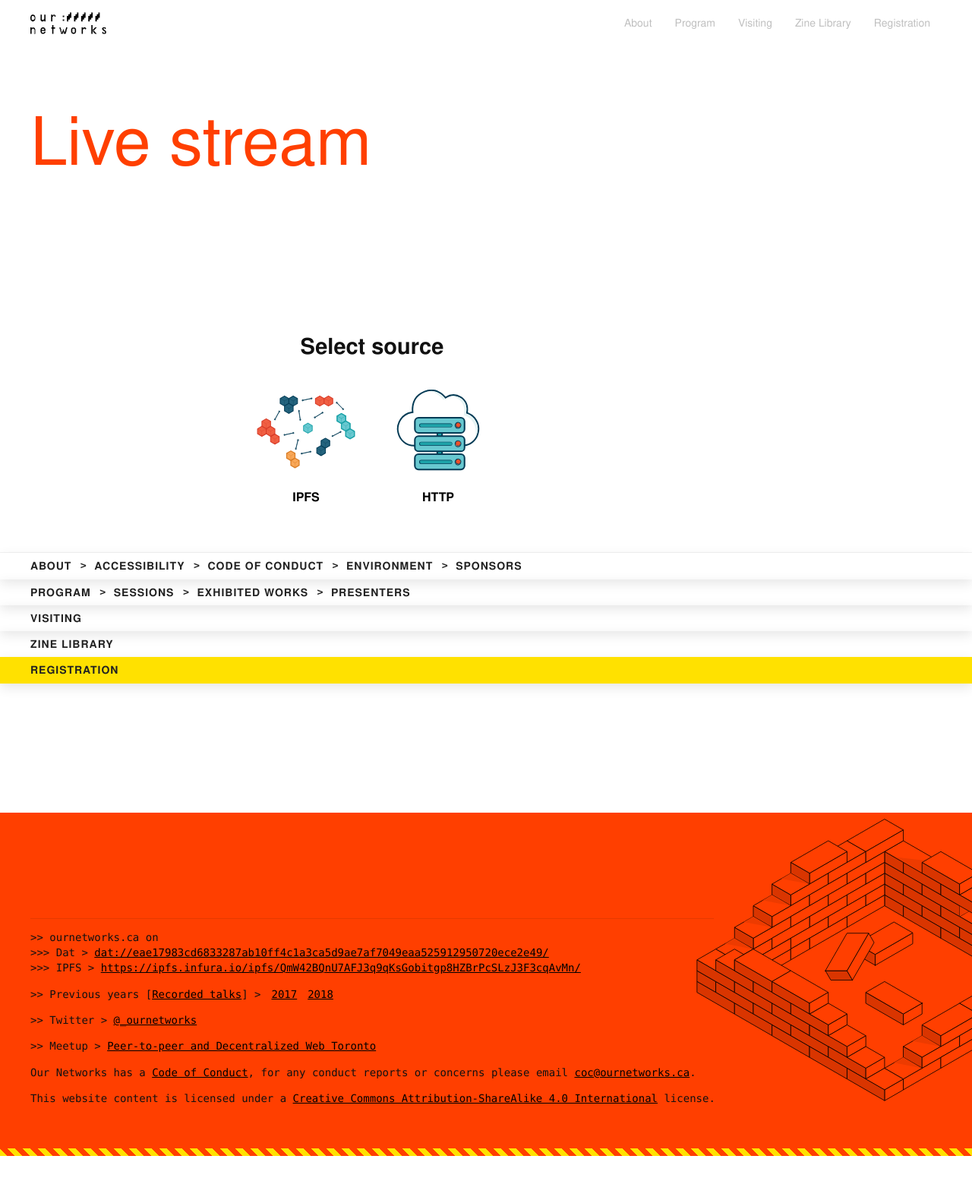
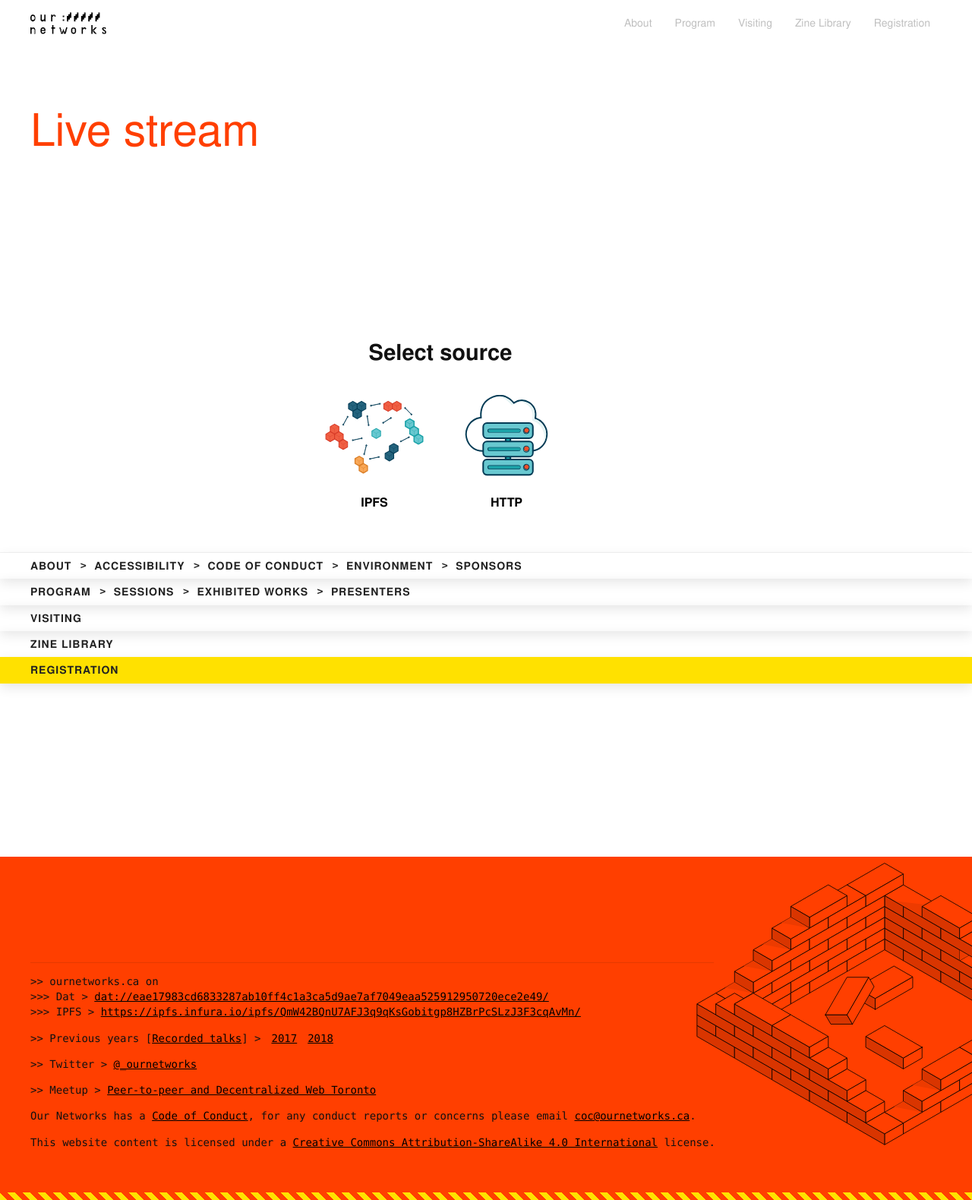
Before and after one commit to ournetworks/ournetworks.ca, a Jekyll site: the page built from livestream.md, in a window 1280 px wide. Shown: the whole page at 76% size. Built offline with Jekyll 4.4.1, drawn with Linux system fonts in a browser that asks for light colours; before the commit the page ends 1522 px from its top, so only the background shows below that.

Commit message:
updated livestream page width

```diff
--- a/_layouts/page.html
+++ b/_layouts/page.html
@@ -4,7 +4,7 @@
 <div class="container {% if page.fullWidth %}container-full-width{% endif%}">
   <article class="post">
     <header>
-      <h1 class="post-title fw-normal heading-2 color-accent">{{ page.title }}</h1>
+      <h1 class="post-title fw-normal heading-2 color-accent {{ page.titleClasses }}">{{ page.title }}</h1>
     </header>
 
     <div class="post-content">
--- a/_sass/_live_stream_embed.scss
+++ b/_sass/_live_stream_embed.scss
@@ -1,7 +1,7 @@
 // Live Stream Container
 
 .stream-container {
-  min-height: 350px;
+  max-width: 1080px;
 }
 
 .stream-selector {
```
Also changed, not shown: livestream.md (+2 -0 lines).
